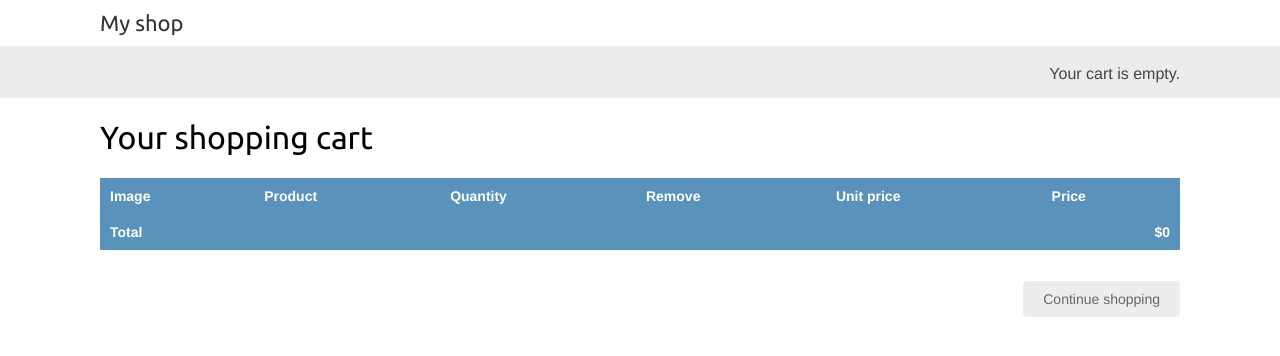
After one commit to genpoplevin/myshop, a Django app: page /cart/ in a window 1280 px wide. The commit adds this page. Shown: the top 356 px of the page. Run offline with Django 5.2, Linux system fonts and the light colour scheme.

Commit message:
Creating shopping cart views

```diff
--- a/cart/cart.py
+++ b/cart/cart.py
@@ -1,12 +1,10 @@
 from decimal import Decimal
-from urllib import request
 from django.conf import settings
-from Chapter08.myshop import cart
 from shop.models import Product
 
 
 class Cart:
-    def __init__(self):
+    def __init__(self, request):
         """
         Initialize the cart.
         """
@@ -69,12 +67,7 @@ class Cart:
         return sum(item['quantity'] for item in self.cart.values())
 
     def get_total_price(self):
-        return sum(
-            Decimal(
-                item['price'] * item['quantity']
-                for item in self.cart.values()
-            )
-        )
+        return sum(Decimal(item['price']) * item['quantity'] for item in self.cart.values())
 
     def clear(self):
         # remove cart from session
--- /dev/null
+++ b/cart/forms.py
@@ -0,0 +1,16 @@
+from django import forms
+
+
+PRODUCT_QUANTITY_CHOICES = [(i, str(i)) for i in range(1, 21)]
+
+
+class CartAddProductForm(forms.Form):
+    quantity = forms.TypedChoiceField(
+        choices=PRODUCT_QUANTITY_CHOICES,
+        coerce=int
+    )
+    override = forms.BooleanField(
+        required=False,
+        initial=False,
+        widget=forms.HiddenInput
+    )
--- /dev/null
+++ b/cart/templates/cart/detail.html
@@ -0,0 +1,62 @@
+{% extends "shop/base.html" %}
+{% load static %}
+
+{% block title %}
+  Your shopping cart
+{% endblock title %}
+
+{% block content %}
+  <h1>Your shopping cart</h1>
+  <table class="cart">
+    <thead>
+      <tr>
+        <th>Image</th>
+        <th>Product</th>
+        <th>Quantity</th>
+        <th>Remove</th>
+        <th>Unit price</th>
+        <th>Price</th>
+      </tr>
+    </thead>
+    <tbody>
+      {% for item in cart %}
+        {% with product=item.product %}
+          <tr>
+            <td>
+              <a href="{{ product.get_absolute_url }}">
+                <img src="{% if product.image %}{{ product.image.url }}{% else %}{% static "img/no_image.png" %}{% endif %}">
+              </a>
+            </td>
+            <td>{{ product.name }}</td>
+            <td>
+              <form action="{% url "cart:cart_add" product.id %}" method="post">
+                {{ item.update_quantity_form.quantity }}
+                {{ item.update_quantity_form.override }}
+                <input type="submit" value="update">
+                {% csrf_token %}
+              </form>
+            </td>
+            <td>
+              <form action="{% url "cart:cart_remove" product.id %}" method="post">
+                <input type="submit" value="Remove">
+                {% csrf_token %}
+              </form>
+            </td>
+            <td class="num">${{ item.price }}</td>
+            <td class="num">${{ item.total_price }}</td>
+          </tr>
+        {% endwith %}
+      {% endfor %}
+      <tr class="total">
+        <td>Total</td>
+        <td colspan="4"></td>
+        <td class="num">${{ cart.get_total_price }}</td>
+      </tr>
+    </tbody>
+  </table>
+  <p class="text-right">
+    <a href="{% url "shop:product_list" %}" class="button light">
+      Continue shopping
+    </a>
+  </p>
+{% endblock content %}
--- /dev/null
+++ b/cart/urls.py
@@ -0,0 +1,15 @@
+from django.urls import path
+from . import views
+
+
+app_name = 'cart'
+
+urlpatterns = [
+    path('', views.cart_detail, name='cart_detail'),
+    path('add/<int:product_id>/', views.cart_add, name='cart_add'),
+    path(
+        'remove/<int:product_id>/',
+        views.cart_remove,
+        name='cart_remove'
+    ),
+]
--- a/cart/views.py
+++ b/cart/views.py
@@ -1,3 +1,37 @@
-from django.shortcuts import render
+from django.shortcuts import get_object_or_404, redirect, render
+from django.views.decorators.http import require_POST
+from shop.models import Product
+from .cart import Cart
+from .forms import CartAddProductForm
 
-# Create your views here.
+
+@require_POST
+def cart_add(request, product_id):
+    cart = Cart(request)
+    product = get_object_or_404(Product, id=product_id)
+    form = CartAddProductForm(request.POST)
+    if form.is_valid():
+        cd = form.cleaned_data
+        cart.add(
+            product=product,
+            quantity=cd['quantity'],
+            override_quantity=cd['override']
+        )
+    return redirect('cart:cart_detail')
+
+
+@require_POST
+def cart_remove(request, product_id):
+    cart = Cart(request)
+    product = get_object_or_404(Product, id=product_id)
+    cart.remove(product)
+    return redirect('cart:cart_detail')
+
+
+def cart_detail(request):
+    cart = Cart(request)
+    for item in cart:
+        item['update_quantity_form'] = CartAddProductForm(
+            initial={'quantity': item['quantity'], 'override': True}
+        )
+    return render(request, 'cart/detail.html', {'cart': cart})
--- a/myshop/urls.py
+++ b/myshop/urls.py
@@ -5,6 +5,7 @@ from django.urls import include, path
 
 urlpatterns = [
     path('admin/', admin.site.urls),
+    path('cart/', include('cart.urls', namespace='cart')),
     path('', include('shop.urls', namespace='shop')),
 ]
 
--- a/shop/templates/shop/product/detail.html
+++ b/shop/templates/shop/product/detail.html
@@ -15,6 +15,11 @@
       </a>
     </h2>
     <p class="price">${{ product.price }}</p>
+    <form action="{% url "cart:cart_add" product.id %}" method="post">
+      {{ cart_product_form }}
+      {% csrf_token %}
+      <input type="submit" value="Add to cart">
+    </form>
     {{ product.description|linebreaks }}
   </div>
 {% endblock content %}
```
Also changed, not shown: shop/views.py (+6 -1 lines).
